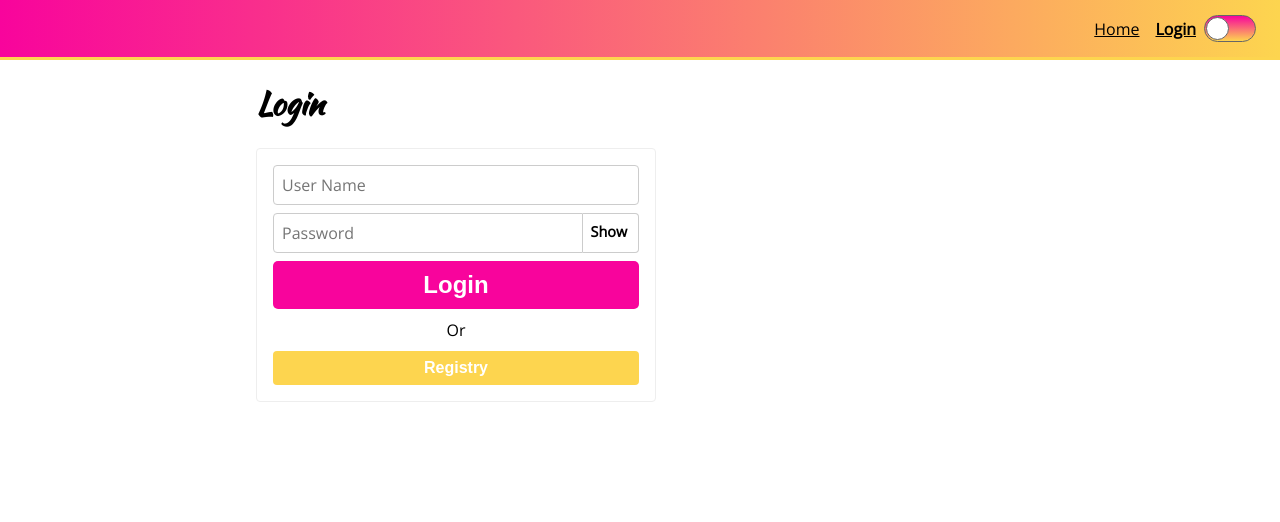
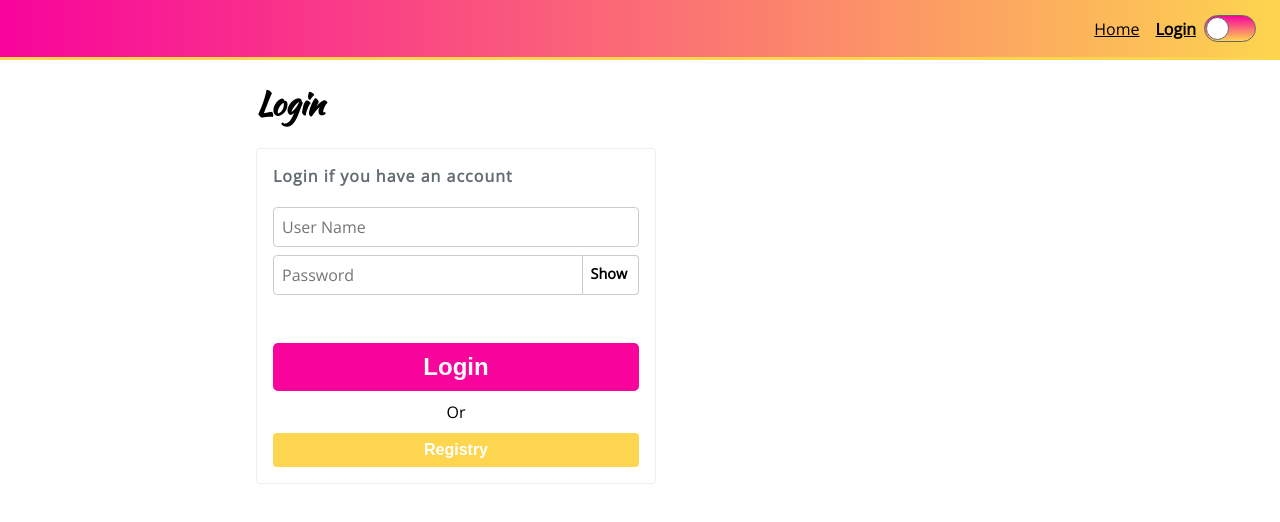
Before and after one commit to nahummor/styled-component, a React (Create React App) app: page /login in a window 1280 px wide. Shown: the top 522 px of the page. Built offline with nearby package versions, Linux system fonts and the light colour scheme.

Commit message:
done add theme

```diff
--- a/package.json
+++ b/package.json
@@ -6,6 +6,7 @@
     "@testing-library/jest-dom": "^4.2.4",
     "@testing-library/react": "^9.5.0",
     "@testing-library/user-event": "^7.2.1",
+    "prop-types": "^15.7.2",
     "react": "^16.13.1",
     "react-dom": "^16.13.1",
     "react-router-dom": "^5.2.0",
--- a/src/components/common/Button.js
+++ b/src/components/common/Button.js
@@ -1,4 +1,21 @@
 import styled, { css } from 'styled-components';
+import PropTypes from 'prop-types';
+
+const largeStyle = ({ large }) => {
+   if (large) {
+      return css`
+         padding: 10px;
+         font-size: 1.5rem;
+         border-radius: 5px;
+      `;
+   } else {
+      return css`
+         padding: 8px;
+         font-size: 1rem;
+         border-radius: 4px;
+      `;
+   }
+};
 
 const Button = styled.button`
    color: white;
@@ -15,18 +32,7 @@ const Button = styled.button`
 
    transition: background 200ms linear;
 
-   ${(props) =>
-      props.large
-         ? css`
-              padding: 10px;
-              font-size: 1.5rem;
-              border-radius: 5px;
-           `
-         : css`
-              padding: 8px;
-              font-size: 1rem;
-              border-radius: 4px;
-           `}
+   ${largeStyle}
 
    &:disabled {
       background: #eee;
@@ -38,4 +44,22 @@ const Button = styled.button`
    }
 `;
 
+Button.propTypes = {
+   large: PropTypes.bool,
+   secondary: PropTypes.bool,
+};
+
 export { Button };
+
+// ${(props) =>
+//     props.large
+//        ? css`
+//             padding: 10px;
+//             font-size: 1.5rem;
+//             border-radius: 5px;
+//          `
+//        : css`
+//             padding: 8px;
+//             font-size: 1rem;
+//             border-radius: 4px;
+//          `}
--- a/src/components/pages/Login.js
+++ b/src/components/pages/Login.js
@@ -15,6 +15,21 @@ const Form = styled.form`
    .alt-text {
       text-align: center;
       margin: 10px 0;
+   }
+
+   /* apply margin only to the first direct child Button in the form */
+   > ${Button}:first-of-type {
+      margin-top: 40px;
+   }
+
+   > ${Input} {
+      margin-top: 20px;
+   }
+
+   .form-title {
+      font-weight: bold;
+      color: #636e72;
+      letter-spacing: 1px;
    }
 `;
 
@@ -61,6 +76,9 @@ const Login = () => {
                <Spinner />
             ) : (
                <>
+                  <span className='form-title'>
+                     Login if you have an account
+                  </span>
                   <Input
                      value={formFields.userName}
                      onChange={handelInputChange}
```
